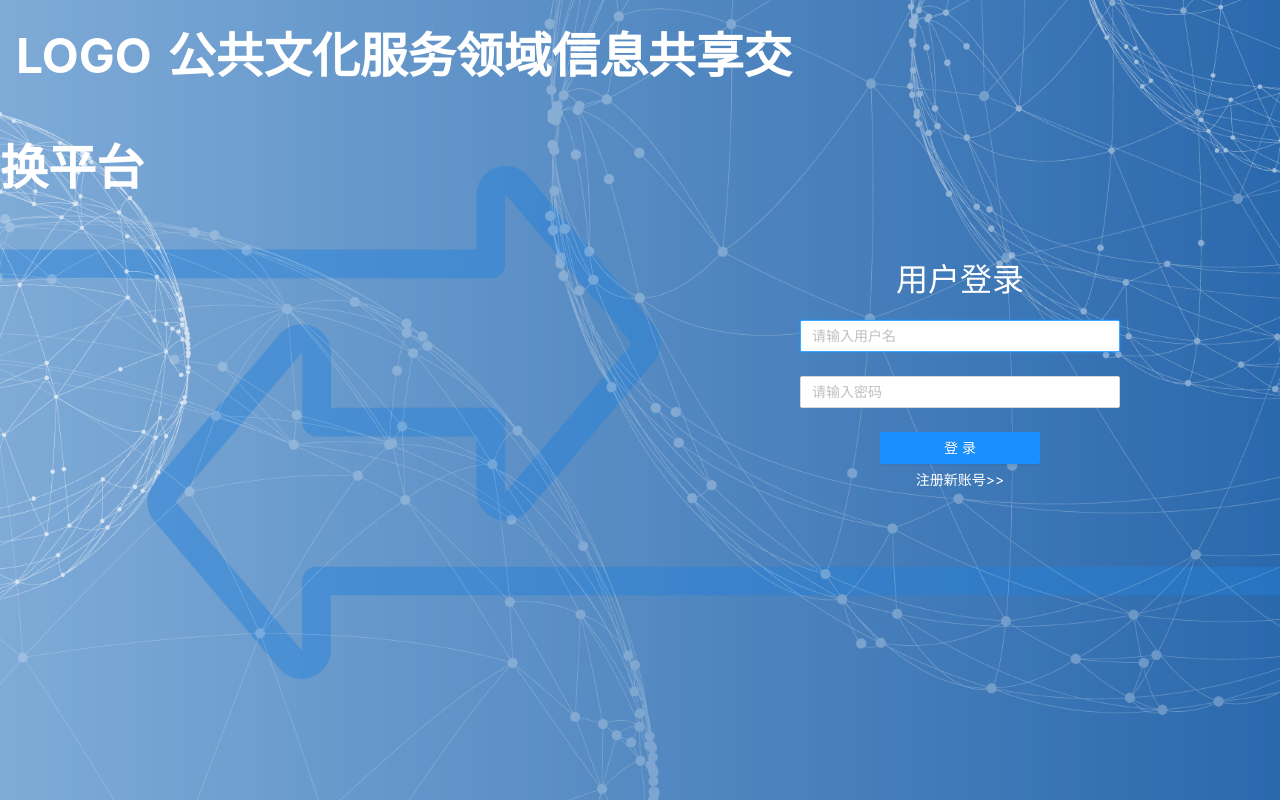
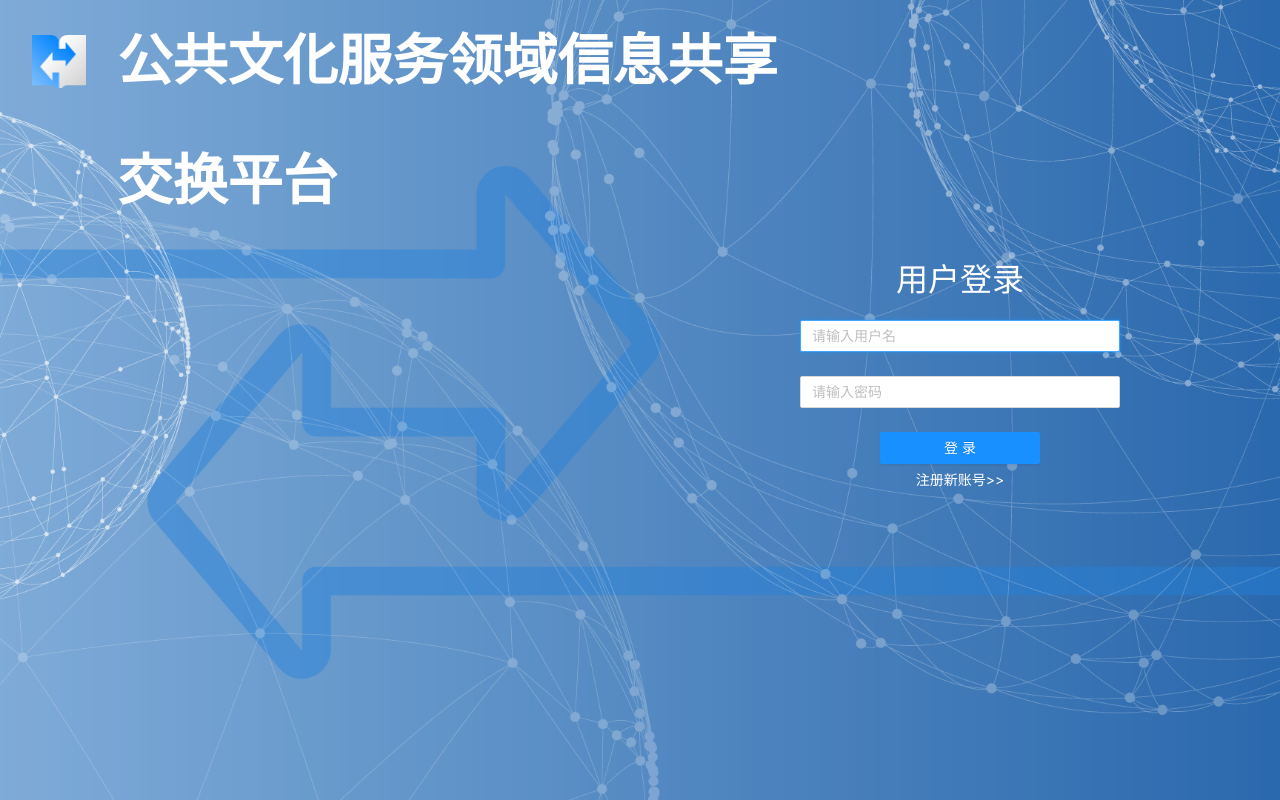
Before and after one commit to artyhacker/ciem, a React (Create React App) app: page /login/1 in a window 1280 px wide. Built offline with nearby package versions, Linux system fonts and the light colour scheme.

Commit message:
perf: 登录页添加logo与键盘绑定

```diff
--- a/src/components/Login/Login.module.css
+++ b/src/components/Login/Login.module.css
@@ -7,11 +7,25 @@
   background: url("../../assets/login-bg.png") no-repeat center/cover;
 }
 
+.header {
+  flex: 1;
+  height: 120px;
+  line-height: 120px;
+  vertical-align: middle;
+  display: flex;
+  flex-direction: row;
+}
+
+.logo {
+  background: url("../../assets/logo-bg.png") no-repeat center/cover;
+  width: 69px;
+  height: 53px;
+  margin: 0 2rem;
+  margin-top: 35px;
+}
+
 .title {
-  flex: 1;
-  font-size: 3rem;
-  height: 7rem;
-  line-height: 7rem;
+  font-size: 55px;
   color: white;
   font-weight: bold;
 }
--- a/src/components/Login/Login.tsx
+++ b/src/components/Login/Login.tsx
@@ -7,6 +7,7 @@ import { RouteComponentProps } from "react-router-dom";
 import LoginForm from "./LoginForm";
 import { setToken } from "../../utils/tokenUtils";
 import { SYSTEM_TITLE } from "../../models/global";
+import logo from '../../assets/logo-bg.png';
 
 const Login: FC<RouteComponentProps> = ({ history }) => {
   const [username, setUsername] = useState<string>();
@@ -29,9 +30,9 @@ const Login: FC<RouteComponentProps> = ({ history }) => {
 
   return (
     <div className={styles.container}>
-      <div className={styles.title}>
-        <span style={{ padding: '0 1rem' }}>LOGO</span>
-        {SYSTEM_TITLE}
+      <div className={styles.header}>
+        <div className={styles.logo} />
+        <div className={styles.title}>{SYSTEM_TITLE}</div>
       </div>
       <div className={styles.form}>
         <div className={styles['form-title']}>用户登录</div>
@@ -41,12 +42,14 @@ const Login: FC<RouteComponentProps> = ({ history }) => {
           value={username}
           style={{ marginTop: '1rem' }}
           onChange={(e) => setUsername(e.target.value)}
+          onPressEnter={onLogin}
         />
         <Input
           placeholder="请输入密码"
           type="password"
           style={{ margin: "1.5rem 0" }}
           value={password}
+          onPressEnter={onLogin}
           onChange={(e) => setPassword(e.target.value)}
         />
         <Button
```
Also changed, not shown: src/assets/logo-bg.png (added).
